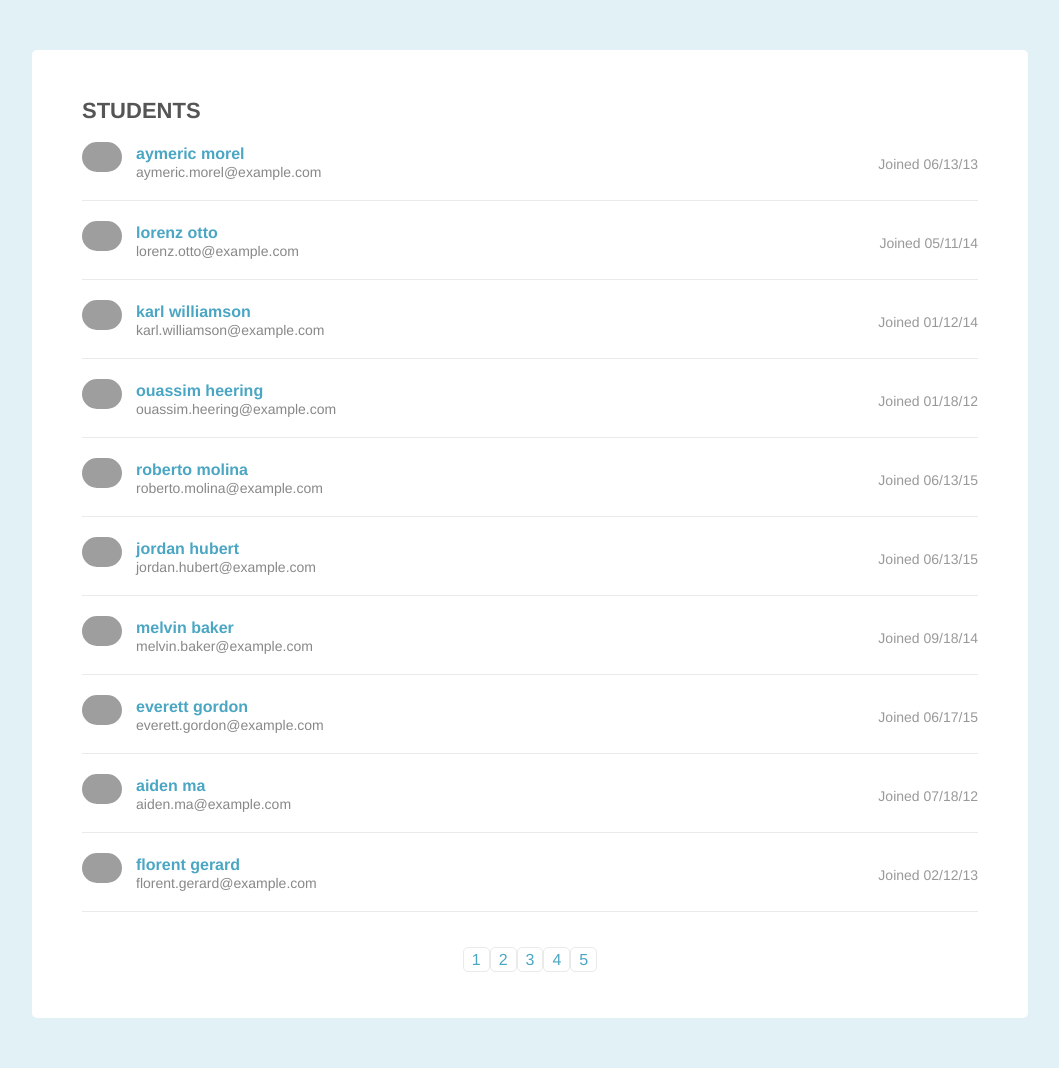
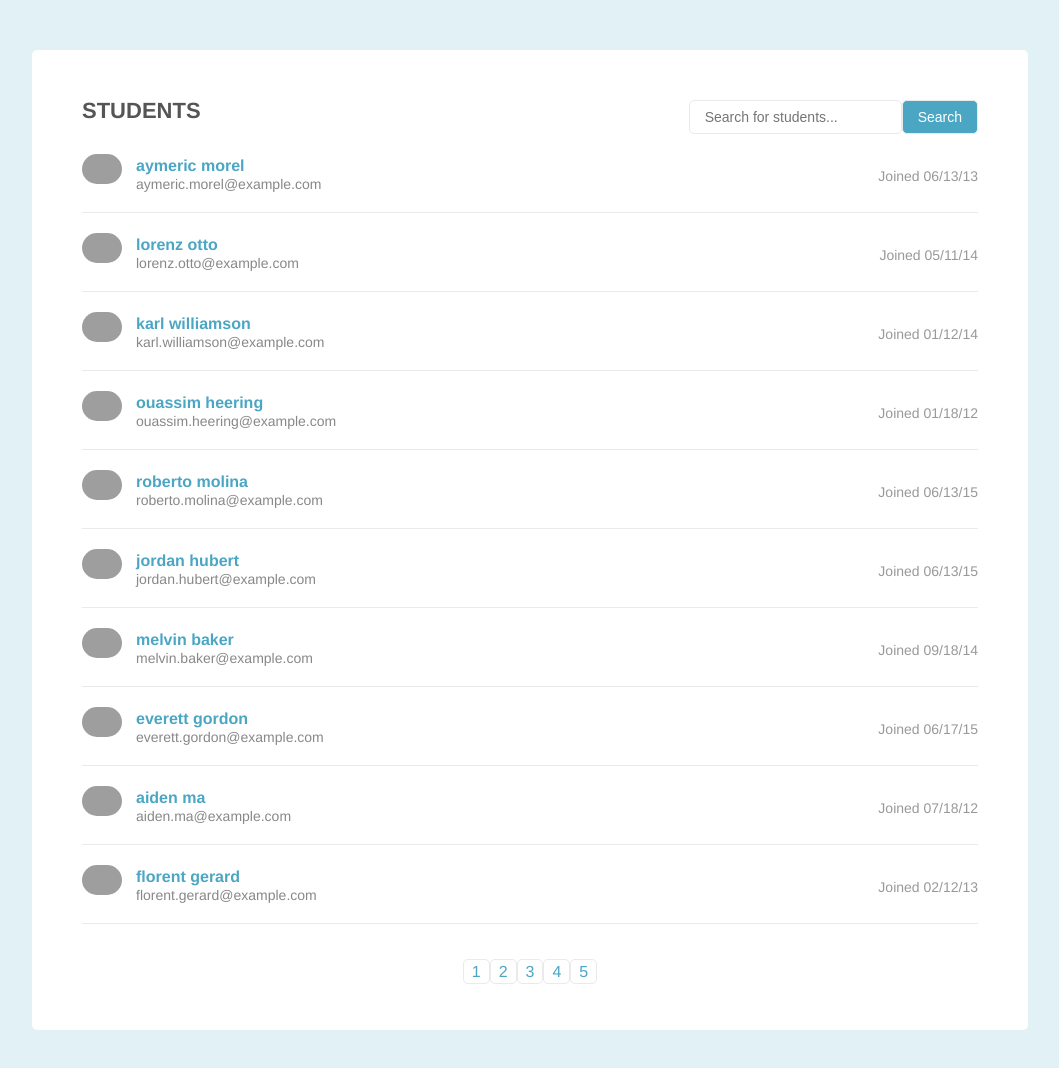
Before and after one commit to brunomarchir/List-Pagination-And-Filtering, a plain HTML site: page examples/44students.html in a window 1280 px wide. Shown: the whole page, without its empty margins (110-1169 px from the left). Drawn offline with Linux system fonts and the light colour scheme; grey boxes are pictures that could not be loaded.

Commit message:
Added Search Bar (1st attempt)

```diff
--- a/js/script.js
+++ b/js/script.js
@@ -1,59 +1,103 @@
 
 
 //get the DOM elements
+const studentList = document.getElementsByClassName('student-item cf');
+const studentItem = studentList.children;
+const numItems = 10;
+const divPage = document.querySelector('.page');
+const pagination = document.createElement('div');
+pagination.className = ("pagination");
 
-let list = document.querySelector('.student-list');
-let studentItem = list.children;
-divPage = document.querySelector('.page');
-const numItems = 10;
+// this function limits how many items will be shown each page
 
-
-// this function limits how many pages will be shown each page
-
-var showPage = (page) => {
+var showPage = (list, page) => {
 
   let indexFirst = (page * numItems) - numItems;
-  let indexLast = (page * numItems) - 1;
+  let indexLast  = (page * numItems) - 1;
 
-  for (let i = 0; i < list.childElementCount; i++) { //the "childElementCount" property was extracted from https://www.w3schools.com/jsref/prop_element_childelementcount.asp
+  for (let i = 0; i < list.length; i++) {
     if (i >= indexFirst && i <= indexLast) {
-      list.children[i].style.display = ('block');
+      list[i].style.display = ('block');
     }
       else {
-        list.children[i].style.display = ('none');
+        list[i].style.display = ('none');
       }
   }
 };
 
-//call function for the initial page
-showPage(1);
+//function to reset pagination for a different list
+const reset = () => {
+   pagination.innerHTML = '';
+}
+
+//calls function for the initial page
+showPage(studentList, 1);
 
 // create and add the links for the pagination
+function appendPageLinks(list) {
 
-function appendPageLinks() {
-  var numPages = Math.ceil(list.childElementCount/10); //gets the number of pages needed
-  let pagination = document.createElement('div');
+  let numPages = Math.ceil(list.length/10); //gets the number of pages needed
   let ul = document.createElement('ul');
-  pagination.className = ("pagination");
 
   divPage.appendChild(pagination);
   pagination.appendChild(ul);
-
-
 
   for (let i=1; i <= numPages; i++) {
     let li = document.createElement('li');
     let link = document.createElement('a');
     ul.appendChild(li);
     li.appendChild(link);
+    link.href = '#';
     link.textContent = i;
 
 //add funcionality to the page's buttons
-
-    link.addEventListener('click', () => {
-      showPage(i);
+    link.addEventListener('click', (e) => {
+      showPage(list, i);
     })
   }
 };
 
-appendPageLinks();
+//call function for the pagination of the students list
+appendPageLinks(studentList);
+
+
+//student search
+const divSearch = document.createElement('div');
+const input = document.createElement('input');
+const searchButton = document.createElement('button');
+const studentName = document.getElementsByTagName('h3');
+const filteredList = [];
+divSearch.className = ('student-search');
+input.placeholder = "Search for students...";
+searchButton.textContent = 'Search';
+
+document.querySelector('.page-header').appendChild(divSearch);
+divSearch.appendChild(input);
+divSearch.appendChild(searchButton);
+
+//function filters the list and hides the rest of the items
+function searchStudent() {
+  for (let x = 0; x < studentList.length; x++) {
+    if (studentName[x].innerHTML.includes(input.value.toLowerCase())) {
+      studentList[x].style.display = ('block')
+      filteredList.push(studentList[x].parentNode.parentNode);
+
+    }
+      else {
+        studentList[x].style.display = ('none');
+
+      }
+  }
+
+  reset();
+  console.log(filteredList.length);
+  showPage(filteredList, 1);
+  appendPageLinks(filteredList);
+
+};
+
+
+searchButton.addEventListener('click', (e) => {
+  e.preventDefault();
+  searchStudent();
+});
```
Also changed, not shown: index.html (+0 -2 lines).
